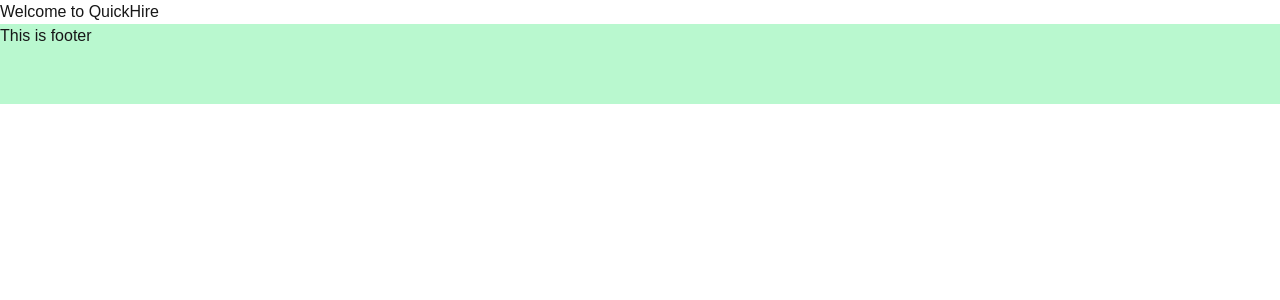
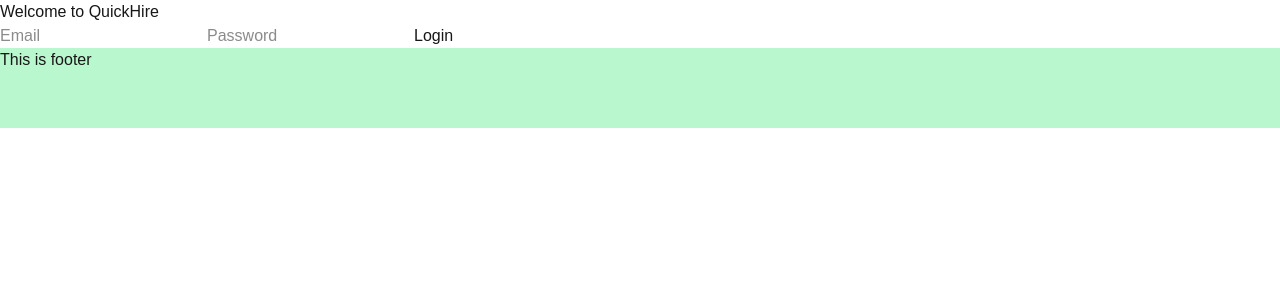
Before and after one commit to TanvirHasanAnik/quickhire, a Next.js app: page /authentication/sign-in in a window 1280 px wide. Shown: the top 300 px of the page. Built offline with nearby package versions, Linux system fonts and the light colour scheme.

Commit message:
sign in form implementation

```diff
--- a/app/authentication/sign-in/page.tsx
+++ b/app/authentication/sign-in/page.tsx
@@ -1,8 +1,27 @@
 'use client'
+import { zodResolver } from "@hookform/resolvers/zod";
+import { useForm } from "react-hook-form";
+import { UserLogin, loginSchema } from "../components/UserSchema";
 
-export default function SignIn(){
-    return (
-        <div>
-        </div>
-    )
+export default function LoginForm() {
+  const { register, handleSubmit, formState: { errors } } = useForm({
+    resolver: zodResolver(loginSchema)
+  });
+
+  const onSubmit = (data: UserLogin) => {
+    console.log("Validated data:", data);
+
+  };
+
+  return (
+    <form onSubmit={handleSubmit(onSubmit)}>
+      <input type="email" {...register("email")} placeholder="Email" />
+      {errors.email && <p>{errors.email.message}</p>}
+
+      <input type="password" {...register("password")} placeholder="Password" />
+      {errors.password && <p>{errors.password.message}</p>}
+
+      <button type="submit">Login</button>
+    </form>
+  )
 }
```
